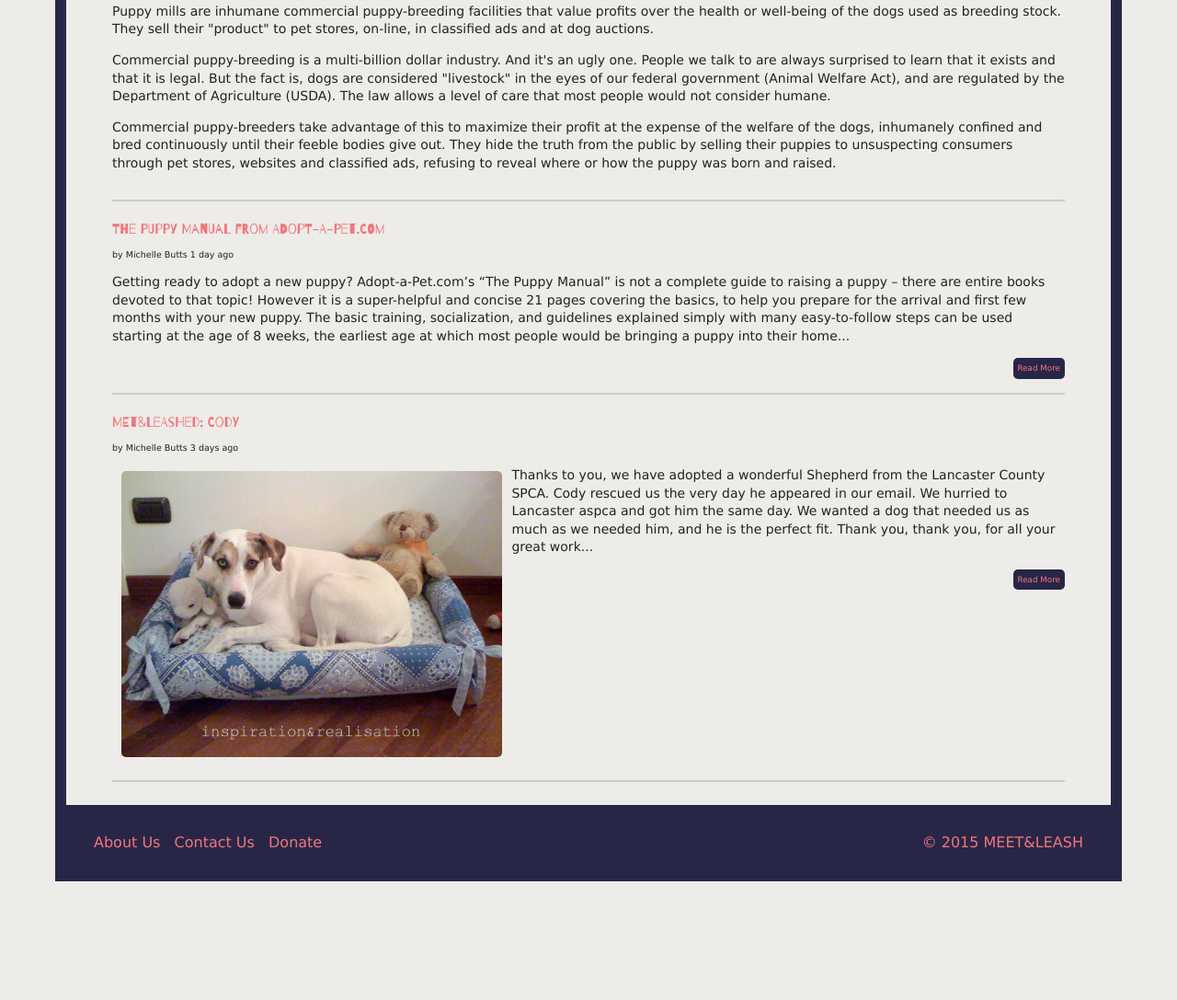
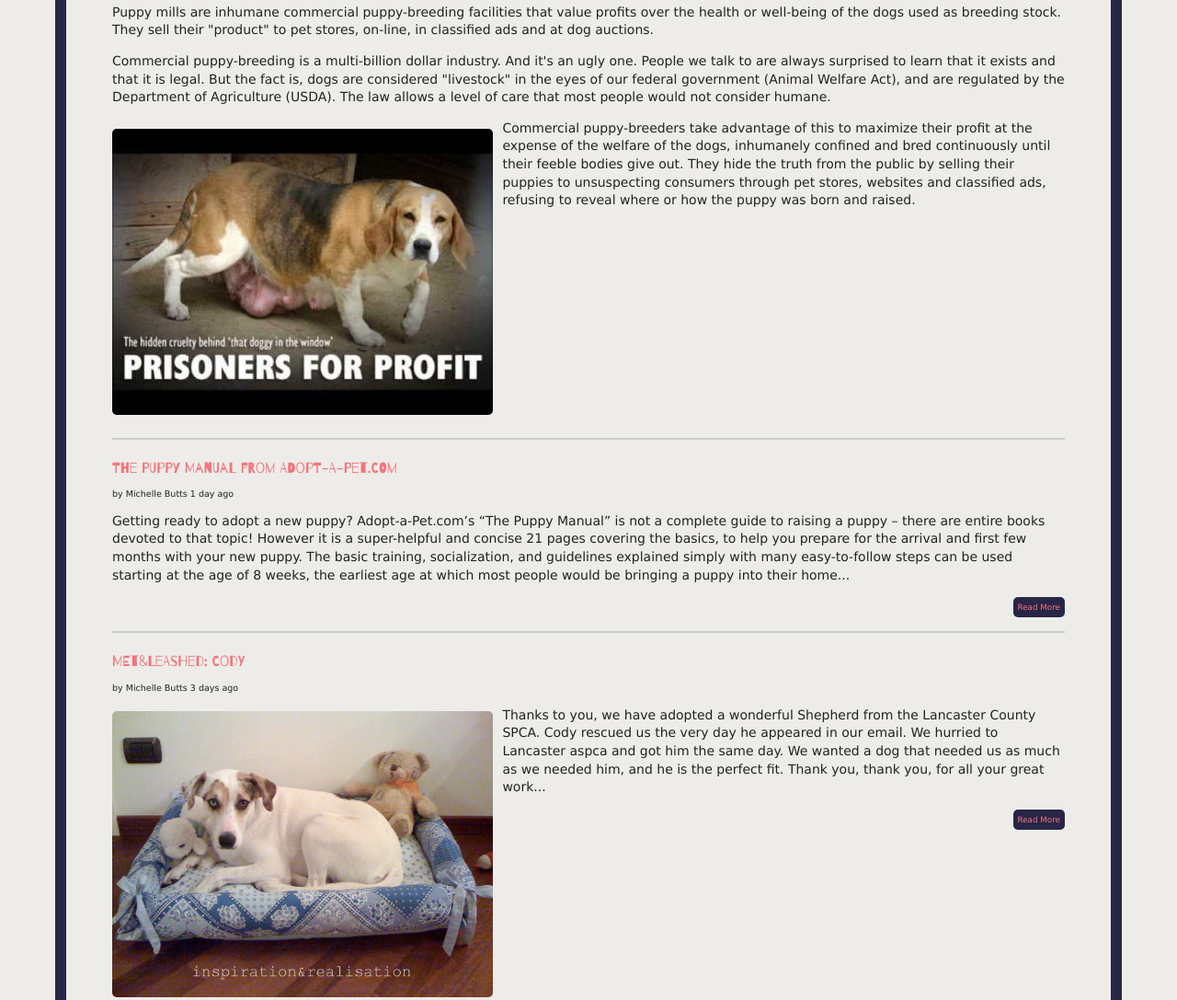
Before and after one commit to mnbutts/meet-leash, a plain HTML site: page blog.html in a window 1280 px wide. Shown: the part 261-1348 px from the top of the page at 92% size. Before the commit the page ends 1219 px from the top, so only its background shows below. Drawn offline with nearby package versions, Linux system fonts and the light colour scheme.

Commit message:
added minor changes to blog page

```diff
--- a/blog.html
+++ b/blog.html
@@ -64,12 +64,14 @@
         <section class="blog_main_section">
                 <h3>LEASHED - THE BLOG</h3>
                 <div>
-                    <div class="blog_post">
+                    <div class="blog_post clearfix">
                         <h5>Learn The Truth</h5>
                         <p class="blog_author">by Michelle Butts 23mins ago</p>
                         <p>Puppy mills are inhumane commercial puppy-breeding facilities that value profits over the health or well-being of the dogs used as breeding stock.  They sell their "product"  to pet stores, on-line, in classified ads and at dog auctions.</p>
 
                         <p>Commercial puppy-breeding is a multi-billion dollar industry.  And it's an ugly one.  People we talk to are always surprised to learn that it exists and that it is legal.  But the fact is, dogs are considered "livestock" in the eyes of our federal government (Animal Welfare Act), and are regulated by the Department of Agriculture (USDA).  The law allows a level of care that most people would not consider humane.</p>
+
+                        <img class="textwrap" src="img/prisonerprofit.png" alt="Dog in puppy mill">
 
                         <p>Commercial puppy-breeders take advantage of this to maximize their profit at the expense of the welfare of the dogs, inhumanely confined and bred continuously until their feeble bodies give out.  They hide the truth from the public by selling their puppies to unsuspecting consumers through pet stores, websites and classified ads, refusing to reveal where or how the puppy was born and raised.</p>
                     </div>
@@ -82,7 +84,7 @@
                     <div class="blog_post clearfix">
                       <h5>MET&LEASHED: Cody</h5>
                       <p class="blog_author">by Michelle Butts 3 days ago</p>
-                      <img class="textwrap" src="img/lucky.JPG" alt="Lucky was adopted">
+                      <img class="textwrap" src="img/lucky.png" alt="Lucky was adopted">
                       <p>Thanks to you, we have adopted a wonderful Shepherd from the Lancaster County SPCA. Cody rescued us the very day he appeared in our email. We hurried to Lancaster aspca and got him the same day. We wanted a dog that needed us as much as we needed him, and he is the perfect fit. Thank you, thank you, for all your great work...</p>
 
                       <a class="small_button" href="#">Read More</a>
--- a/css/main.css
+++ b/css/main.css
@@ -311,7 +311,7 @@ h3 {
     font-size: 87.5%;
 }
 .blog_post h5 {
-    font-size: 110%;
+    font-size: 115%;
     padding-top: 20px;
     font-weight: normal;
 }
@@ -336,7 +336,7 @@ div.blog_post img {
 }
 .textwrap {
     float: left;
-    margin: 10px;
+    margin: 10px 10px 10px 0px;
 }
 .fr {
     float: right;
```
Also changed, not shown: index.html (+1 -1 lines), img/lucky.png (added), img/prisonerprofit.jpg (added), img/prisonerprofit.png (added).
